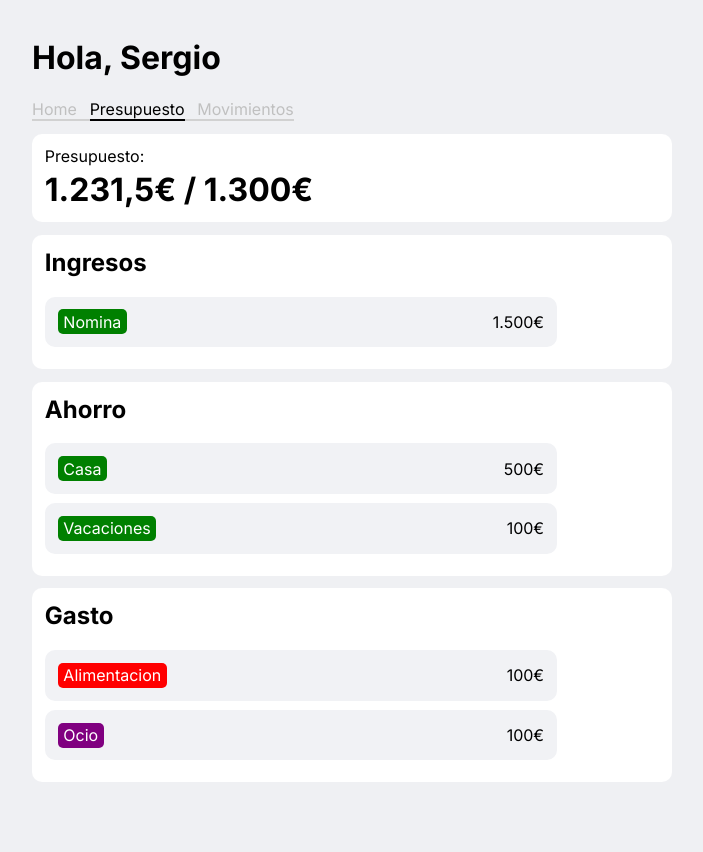
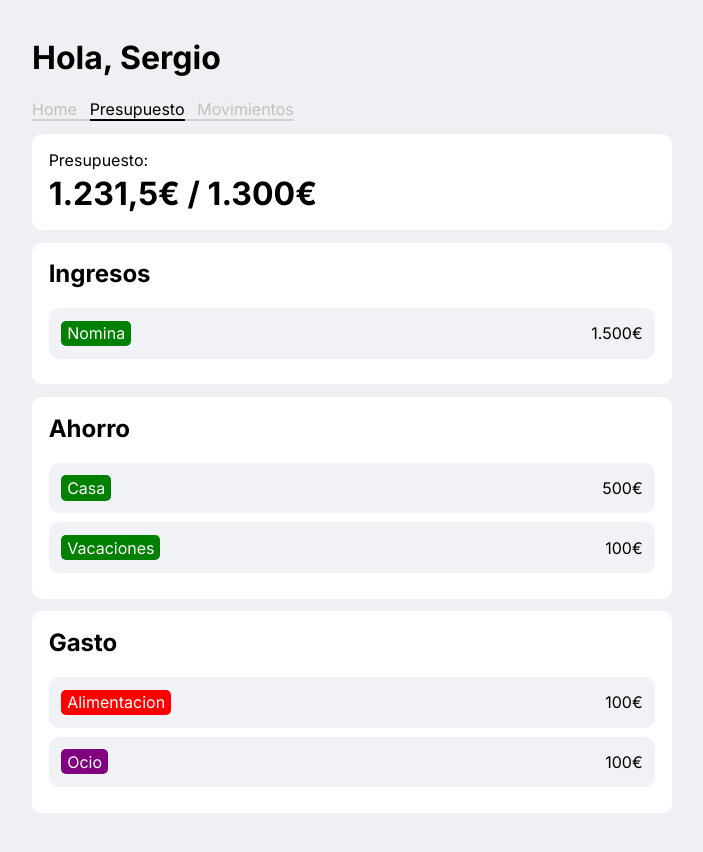
Before and after one commit to SergioCarrascosaSanchez/Welz, an Angular app: page /budget in a window 1280 px wide. Shown: the top 852 px of the page, without its empty margins (288-991 px from the left). Built offline with nearby package versions, Linux system fonts and the light colour scheme.

Commit message:
adjust visual padding and margins

```diff
--- a/src/app/components/account/account.component.html
+++ b/src/app/components/account/account.component.html
@@ -5,7 +5,10 @@
       >{{ account.balance | moneyFormat }}
     </span>
   </div>
-  <div *ngIf="open && account.transactions.length > 0">
+  <div
+    *ngIf="open && account.transactions.length > 0"
+    style="margin-top: 0.5vw"
+  >
     <app-transaction
       *ngFor="let transaction of account.transactions"
       [transaction]="transaction"
@@ -14,7 +17,7 @@
   </div>
   <div
     *ngIf="open && !(account.transactions.length > 0)"
-    style="color: rgba(150, 150, 150, 1); margin-top: 0.3vw"
+    style="color: rgba(150, 150, 150, 1); margin-top: 0.5vw"
   >
     {{ emptyTransactionsMessage }}
   </div>
--- a/src/app/components/card/card.component.css
+++ b/src/app/components/card/card.component.css
@@ -50,19 +50,19 @@
     background-color: #ffffff;
     color: black;
     box-sizing: border-box;
-    padding: 1vw;
+    padding: 1.3vw;
     border-radius: 10px;
     margin-top: 1vw;
     margin-bottom: 1vw;
   }
   .subcard {
-    max-width: 40vw;
+    max-width: 100%;
     background-color: #f1f2f5;
     color: black;
     box-sizing: border-box;
     padding: 1vw;
     border-radius: 10px;
-    margin-top: 0.7vw;
+    margin-top: 0.2vw;
     margin-bottom: 0.7vw;
   }
 }
```
